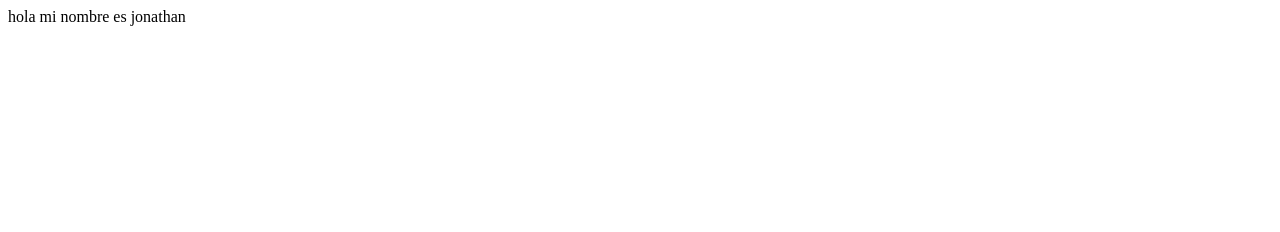
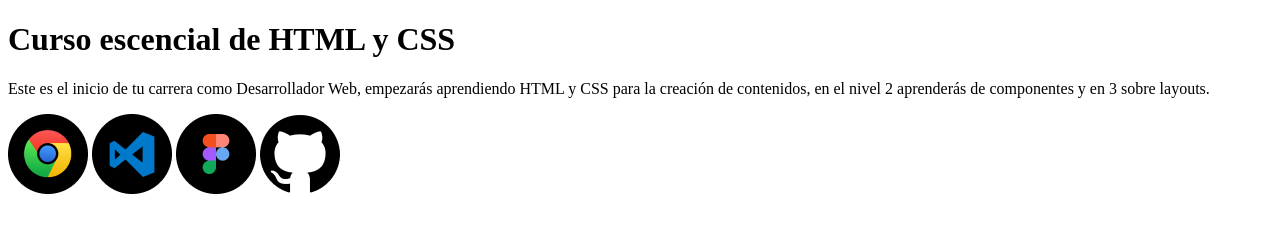
Before and after one commit to JonathanOrtizA/cursohtml2, a plain HTML site: page index.html in a window 1280 px wide. Drawn offline with Linux system fonts and the light colour scheme.

Commit message:
Complemento con imagenes

```diff
--- a/index.html
+++ b/index.html
@@ -1,12 +1,26 @@
 <!DOCTYPE html>
 <html lang="es">
+
 <head>
     <meta charset="UTF-8">
     <meta http-equiv="X-UA-Compatible" content="IE=edge">
     <meta name="viewport" content="width=device-width, initial-scale=1.0">
     <title>Document</title>
 </head>
+
 <body>
-    hola mi nombre es jonathan
+    <h1>Curso escencial de HTML y CSS</h1>
+    <P> Este es el inicio de tu carrera como Desarrollador Web, empezarás aprendiendo HTML y CSS para la creación de
+        contenidos, en el nivel 2 aprenderás de componentes y en 3 sobre layouts.</P>
+
+    <img src="/images/google-chrome.png" alt="Logo de Google Chrome" title="Logo de Google Chrome">
+    <img src="/images/visual-studio-code.png" alt="Logo de Visual Studio Code" title="Logo de Visual Studio Code">
+    <img src="/images/figma.png" alt="Logo de Figma" title="Logo de Figma">
+    <img src="/images/github.png" alt="Logo de GitHub" title="Logo de GitHub">
+
+
+
 </body>
+
+
 </html>
```
Also changed, not shown: images/figma.png (added), images/github.png (added), images/google-chrome.png (added), images/visual-studio-code.png (added).
